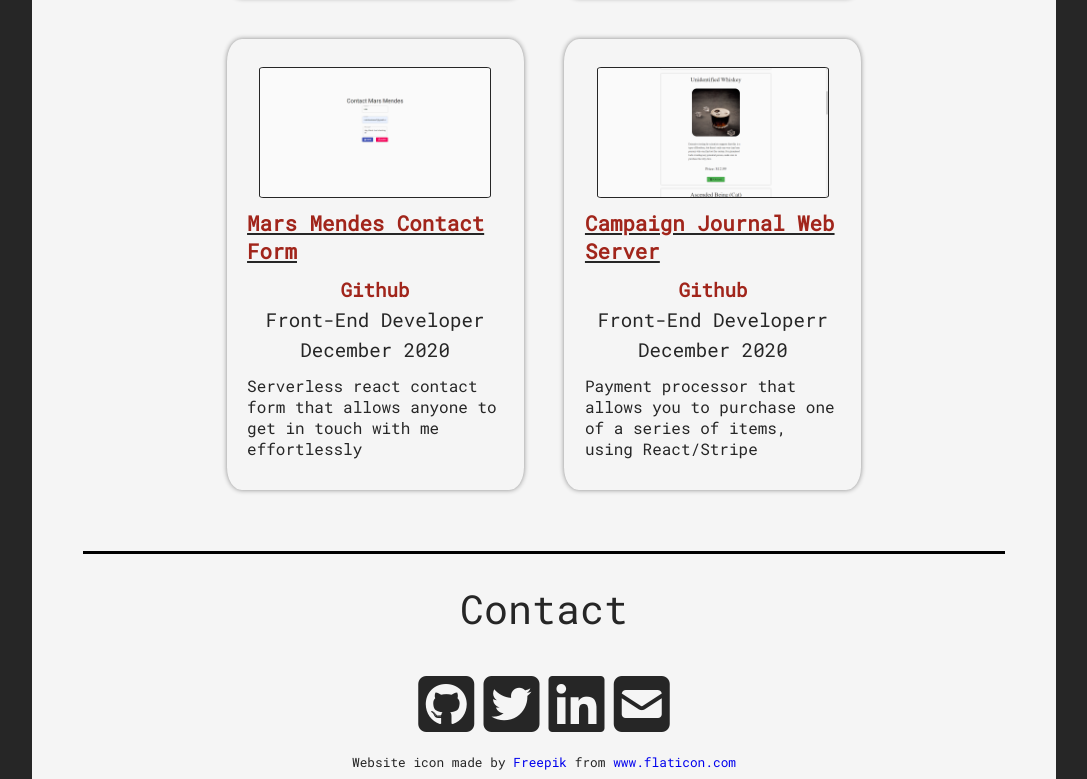
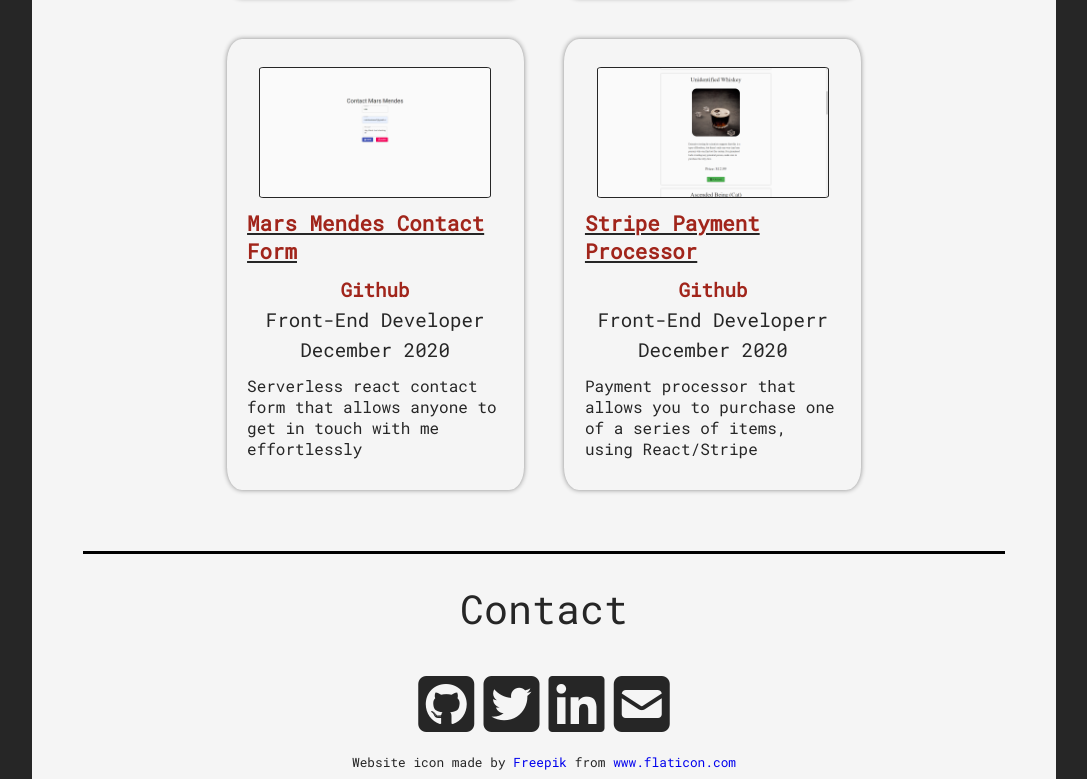
Before and after one commit to MMendes24/portfolio-site-iii, a React (Create React App) app: page / in a window 1280 px wide. Shown: the part 2569-3348 px from the top of the page, without its empty margins (96-1183 px from the left). Built offline with nearby package versions, Linux system fonts and the light colour scheme.

Commit message:
Fixing typos on app

```diff
--- a/src/components/Portfolio.js
+++ b/src/components/Portfolio.js
@@ -39,7 +39,7 @@ const Portfolio = () => {
                 </div>
                 <div className="project">
                     <img className="project-img" src={ppc} alt="payment processor client" />
-                    <h2 className="project-subheader"><a rel="noopener noreferrer" href="https://stripe-checkout-marsmendes.netlify.app/" target="_blank" className="project-link">Campaign Journal Web Server</a></h2>
+                    <h2 className="project-subheader"><a rel="noopener noreferrer" href="https://stripe-checkout-marsmendes.netlify.app/" target="_blank" className="project-link">Stripe Payment Processor</a></h2>
                     <h3 className="project-subheader-2"><a rel="noopener noreferrer" href="https://github.com/MMendes24/payment-processor-client" target="_blank" className="project-link">Github</a></h3>
                     <h3 className="project-subheader-2">Front-End Developerr</h3>
                     <h3 className="project-subheader-2">December 2020</h3>
```
